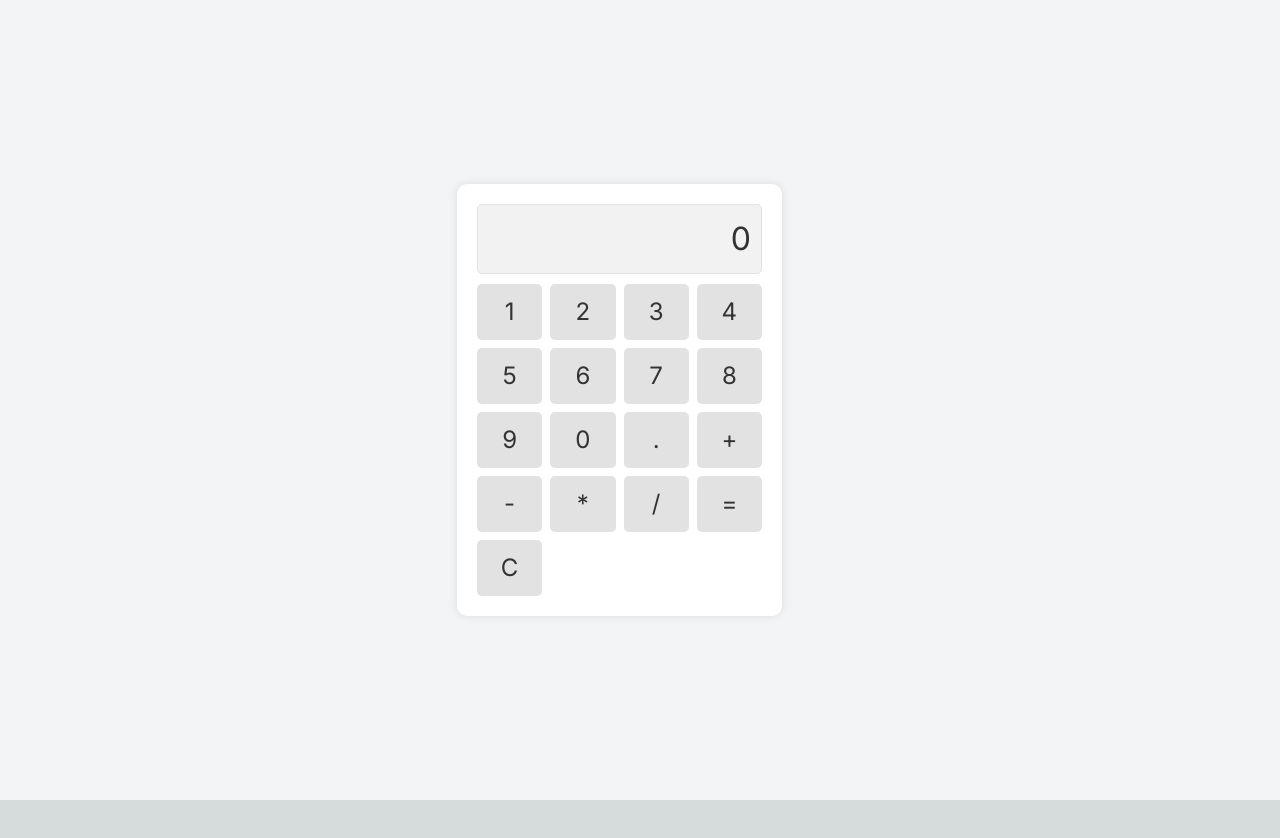
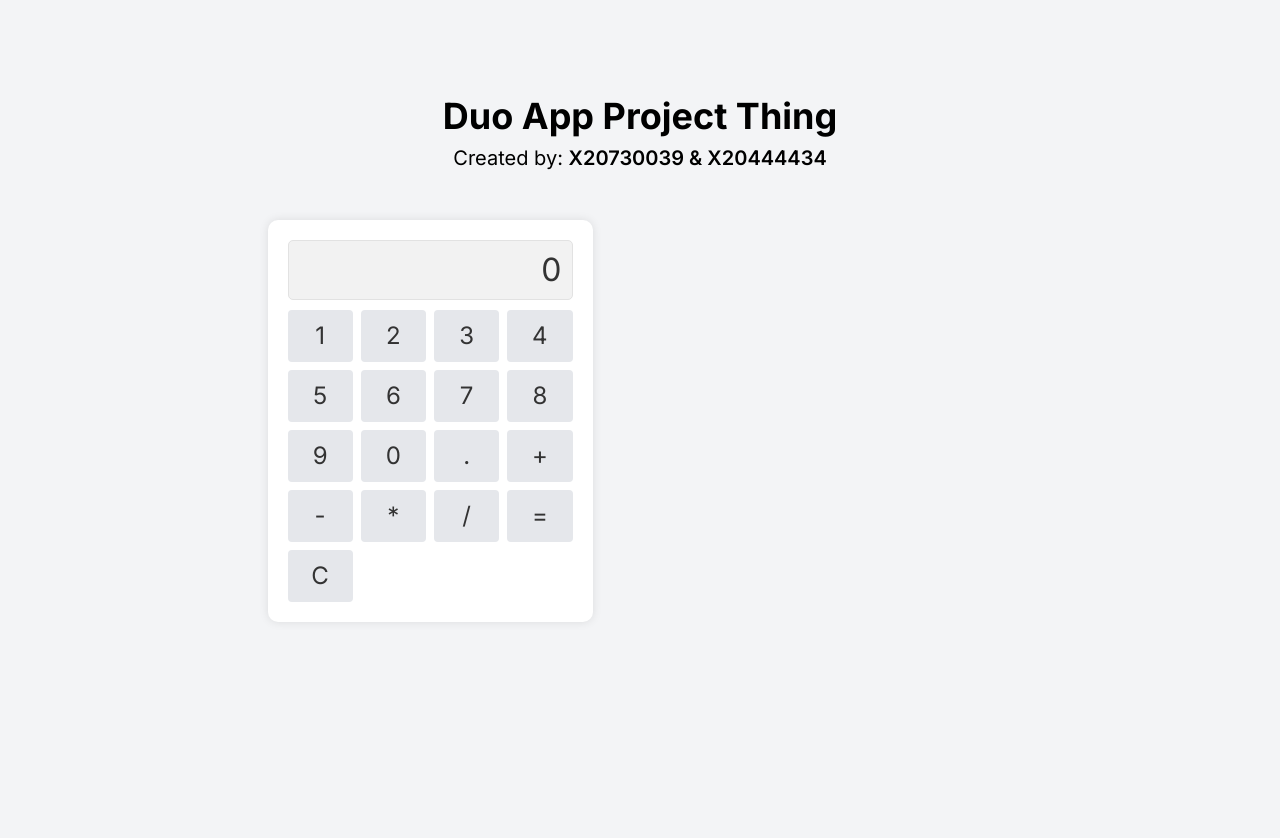
Before and after one commit to leePettigrew/calcumulator, a Next.js app: page / in a window 1280 px wide. Shown: the top 838 px of the page. Before the commit the page ends 800 px from the top, so only its background shows below. Built offline with nearby package versions, Linux system fonts and the light colour scheme.

Commit message:
Fixed some ui bugs, added header. Finished for now

```diff
--- a/app/Calculator.tsx
+++ b/app/Calculator.tsx
@@ -3,7 +3,7 @@
 
 import React, { useState } from 'react';
 
-const Calculator: React.FC = () => {
+const Calculator = () => {
   const [displayValue, setDisplayValue] = useState('0');
   const [formula, setFormula] = useState('');
   const [storedValue, setStoredValue] = useState<number | null>(null);
@@ -11,7 +11,7 @@ const Calculator: React.FC = () => {
 
   const inputDigit = (digit: string) => {
     setDisplayValue(displayValue === '0' ? digit : displayValue + digit);
-    setFormula(prev => prev + digit);
+    setFormula((prev) => prev + digit);
   };
 
   const clearAll = () => {
@@ -24,7 +24,7 @@ const Calculator: React.FC = () => {
   const inputDot = () => {
     if (!displayValue.includes('.')) {
       setDisplayValue(displayValue + '.');
-      setFormula(prev => prev + '.');
+      setFormula((prev) => prev + '.');
     }
   };
 
@@ -66,7 +66,7 @@ const Calculator: React.FC = () => {
       const currentValue = parseFloat(displayValue);
       const newValue = performCalculation(storedValue, currentValue, operator);
       setDisplayValue(String(newValue));
-      setFormula(prev => prev + ` ${currentValue} = ${newValue}`);
+      setFormula((prev) => prev + ` ${currentValue} = ${newValue}`);
       setStoredValue(null);
       setOperator(null);
     }
@@ -76,7 +76,7 @@ const Calculator: React.FC = () => {
     const digits = [];
     for (let i = 1; i < 10; i++) {
       digits.push(
-        <button key={i} onClick={() => inputDigit(String(i))}>
+        <button key={i} onClick={() => inputDigit(String(i))} className="bg-gray-200 hover:bg-gray-300 rounded p-2 text-1.5xl cursor-pointer">
           {i}
         </button>
       );
@@ -85,23 +85,23 @@ const Calculator: React.FC = () => {
   };
 
   return (
-    <div className="calculator-container">
-      <div className="calculator">
-        <div className="display">{displayValue}</div>
-        <div className="button-panel">
+    <div className="flex justify-center items-start min-h-screen">
+      <div className="calculator bg-white rounded shadow p-5 w-80 text-center">
+        <div className="display bg-gray-100 border border-gray-200 rounded mb-2 p-2.5 h-15 flex items-center justify-end overflow-hidden text-2xl text-gray-800">{displayValue}</div>
+        <div className="button-panel grid grid-cols-4 gap-1 text-gray-800">
           {createDigits()}
-          <button onClick={() => inputDigit('0')}>0</button>
-          <button onClick={inputDot}>.</button>
-          <button onClick={() => inputOperator('+')}>+</button>
-          <button onClick={() => inputOperator('-')}>-</button>
-          <button onClick={() => inputOperator('*')}>*</button>
-          <button onClick={() => inputOperator('/')}>/</button>
-          <button onClick={calculate}>=</button>
-          <button onClick={clearAll}>C</button>
+          <button onClick={() => inputDigit('0')} className="bg-gray-200 hover:bg-gray-300 rounded p-2 text-1.5xl">0</button>
+          <button onClick={inputDot} className="bg-gray-200 hover:bg-gray-300 rounded p-2 text-1.5xl">.</button>
+          <button onClick={() => inputOperator('+')} className="bg-gray-200 hover:bg-gray-300 rounded p-2 text-1.5xl">+</button>
+          <button onClick={() => inputOperator('-')} className="bg-gray-200 hover:bg-gray-300 rounded p-2 text-1.5xl">-</button>
+          <button onClick={() => inputOperator('*')} className="bg-gray-200 hover:bg-gray-300 rounded p-2 text-1.5xl">*</button>
+          <button onClick={() => inputOperator('/')} className="bg-gray-200 hover:bg-gray-300 rounded p-2 text-1.5xl">/</button>
+          <button onClick={calculate} className="bg-gray-200 hover:bg-gray-300 rounded p-2 text-1.5xl">=</button>
+          <button onClick={clearAll} className="bg-gray-200 hover:bg-gray-300 rounded p-2 text-1.5xl">C</button>
         </div>
       </div>
-      <div className="formula-display">
-        <div className="formula">{formula}</div>
+      <div className="formula-display ml-5 border-l border-gray-300 pl-5 whitespace-pre-wrap overflow-auto max-h-50 max-w-md">
+        <div className="formula whitespace-nowrap overflow-auto max-h-25">{formula}</div>
       </div>
     </div>
   );
--- a/app/globals.css
+++ b/app/globals.css
@@ -37,15 +37,18 @@ body {
 
 .calculator-container {
   display: flex;
-  justify-content: space-around; /* Adjust the spacing between elements */
+  justify-content: center;
+  align-items: flex-start;
+  max-width: 1000px;
+  margin: auto;
 }
 
 .calculator {
+
   background: white;
   border-radius: 10px;
   box-shadow: 0 0 10px rgba(0, 0, 0, 0.1);
   padding: 20px;
-  max-width: 600px;
   width: 325px;
   text-align: center;
 }
@@ -57,11 +60,14 @@ body {
   font-size: 2rem;
   margin-bottom: 10px;
   padding: 10px;
-  min-height: 60px;
+  height: 60px;
   display: flex;
   align-items: center;
   justify-content: flex-end;
-  color: #333
+  overflow-x: visible;
+  overflow-y: hidden;
+  white-space: nowrap;
+  color: #333;
 }
 
 .button-panel {
@@ -92,14 +98,18 @@ button:hover {
   align-items: flex-start;
 }
 .formula-display {
+  flex: 1;
   margin-left: 20px;
   border-left: 1px solid #ccc;
   padding-left: 20px;
   white-space: pre-wrap;
+  max-height: 200px;
+  width: 400px;
+  overflow-y: auto;
+  overflow-x: auto;
 }
 
 .formula {
-
   white-space: nowrap;
   overflow: auto;
   max-height: 100px;
--- a/app/page.tsx
+++ b/app/page.tsx
@@ -4,6 +4,10 @@ import Calculator from './Calculator';
 export default function Home() {
   return (
     <main className="flex min-h-screen flex-col items-center justify-center p-24 bg-gray-100 dark:bg-gray-900">
+      <header className="mb-12 text-center">
+        <h1 className="text-4xl font-bold mb-2">Duo App Project Thing</h1>
+        <p className="text-xl">Created by: <span className="font-semibold">X20730039 & X20444434</span></p>
+      </header>
       <Calculator />
     </main>
   );
```
